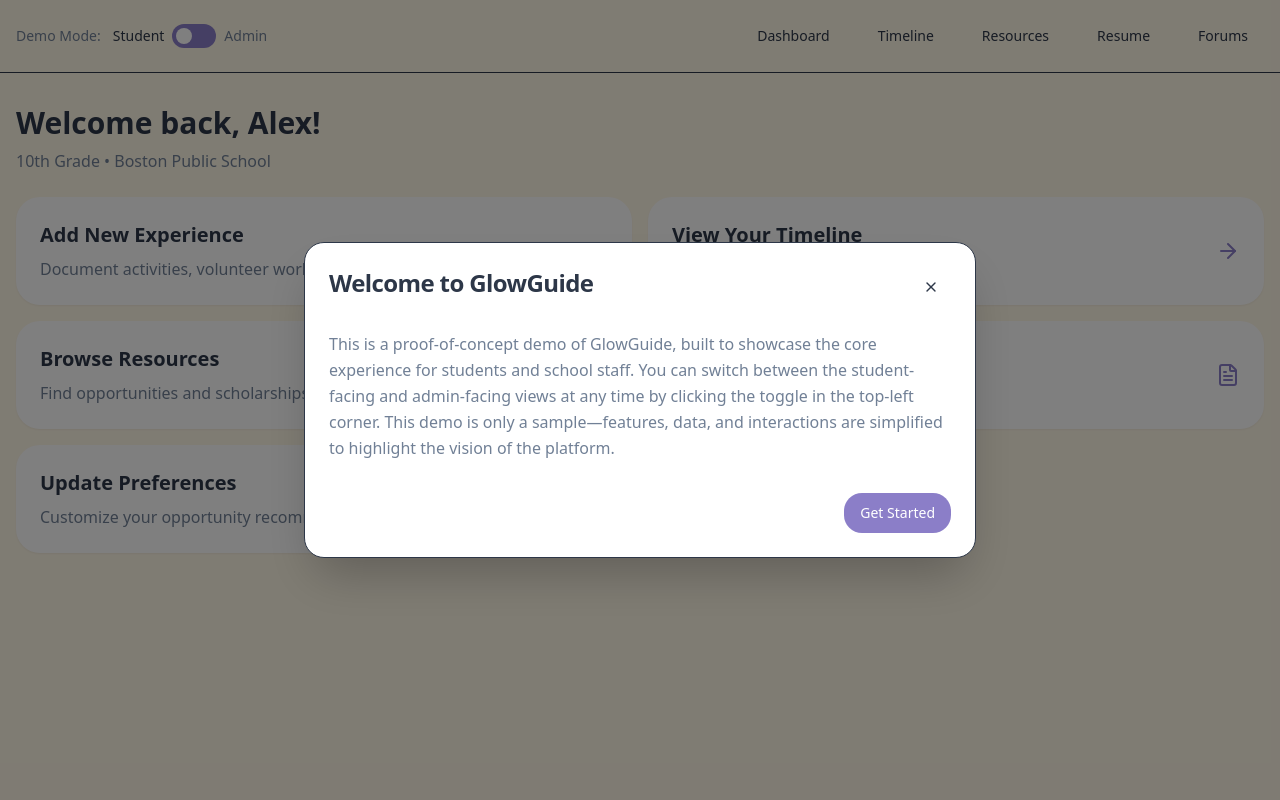
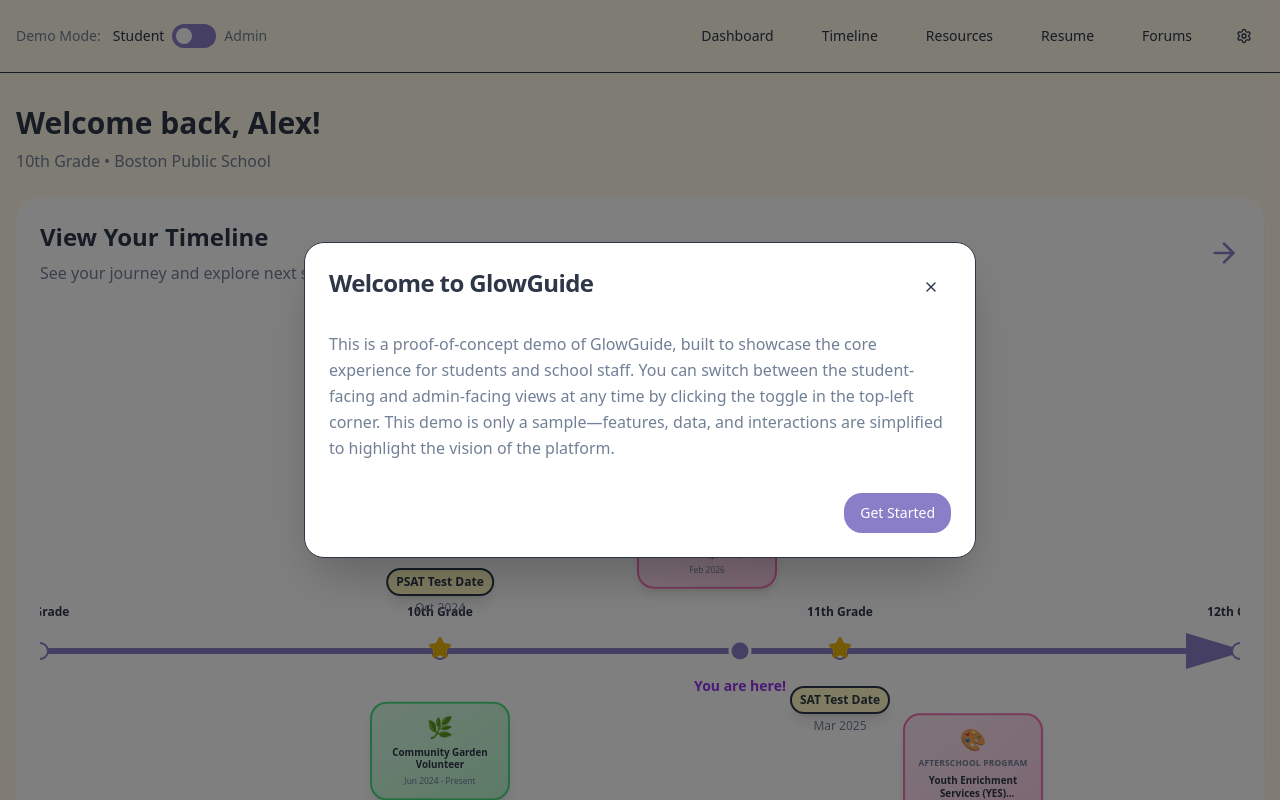
Before and after one commit to tatep27/glow-guide, a React (Vite) app: page / in a window 1280 px wide. Shown: the top 800 px of the page. Built offline with nearby package versions, Linux system fonts and the light colour scheme; the HTML template or start-up script is replaced by a standard one.

Commit message:
Add timeline preview component and update dashboard layout

```diff
--- a/src/components/layout/Header.tsx
+++ b/src/components/layout/Header.tsx
@@ -1,5 +1,6 @@
 import { Link } from 'react-router-dom'
 import { Button } from '@/components/ui/button'
+import { Settings } from 'lucide-react'
 import { useViewMode } from '@/hooks/useViewMode'
 
 export function Header() {
@@ -49,7 +50,7 @@
             </div>
           </div>
           {isStudentView && (
-            <nav className="flex gap-4">
+            <nav className="flex gap-4 items-center">
               <Link to="/">
                 <Button variant="ghost">Dashboard</Button>
               </Link>
@@ -65,6 +66,11 @@
               <Link to="/forums">
                 <Button variant="ghost">Forums</Button>
               </Link>
+              <Link to="/preferences">
+                <Button variant="ghost" size="icon" title="Preferences">
+                  <Settings className="h-4 w-4" />
+                </Button>
+              </Link>
             </nav>
           )}
         </div>
--- a/src/components/resources/ResourceList.tsx
+++ b/src/components/resources/ResourceList.tsx
@@ -18,7 +18,7 @@
   return (
     <div className="space-y-6">
       <div className="flex items-center justify-between mb-6">
-        <h2 className="text-2xl font-bold bg-gradient-to-r from-primary to-primary/60 bg-clip-text text-transparent">
+        <h2 className="text-2xl font-bold text-foreground">
           {title}
         </h2>
         <Badge variant="secondary" className="text-base px-3 py-1">{resources.length}</Badge>
--- a/src/components/timeline/Timeline.tsx
+++ b/src/components/timeline/Timeline.tsx
@@ -36,7 +36,7 @@
         const calculatedWidth = Math.max(parentWidth - 100, 2000) // Ensure minimum width
         setDimensions({
           width: calculatedWidth,
-          height: 400,
+          height: 500, // Increased from 400 to give more vertical space
         })
       }
     }
@@ -147,21 +147,23 @@
       <div className="border-3 border-primary/30 rounded-3xl p-8 bg-card/50">
         <div
           ref={containerRef}
-          className="relative overflow-x-auto overflow-y-visible pb-32 pt-20 scroll-smooth w-full"
+          className="relative overflow-x-auto overflow-y-visible pb-40 pt-32 scroll-smooth w-full"
           style={{ scrollbarWidth: 'thin' }}
         >
         <div
           className="relative"
           style={{
             width: `${dimensions.width + 300}px`, // Add padding to total width
-            height: `${dimensions.height}px`,
-            minHeight: '600px',
+            height: `${dimensions.height + 200}px`, // Increased height to accommodate cards
+            minHeight: '800px', // Increased from 600px to prevent card cutoff
             paddingLeft: '150px', // Add left padding so cards aren't cut off
             paddingRight: '150px', // Add right padding
+            paddingTop: '100px', // Add top padding for cards above timeline
+            paddingBottom: '100px', // Add bottom padding for cards below timeline
           }}
         >
           {/* SVG Path - offset by padding */}
-          <div style={{ position: 'absolute', left: '150px', top: 0 }}>
+          <div style={{ position: 'absolute', left: '150px', top: '100px' }}>
             <TimelinePathSVG
               width={dimensions.width}
               height={dimensions.height}
@@ -181,8 +183,8 @@
 
             return pastExperiences.map((experience, index) => {
               const position = experiencePositions[index]
-            // Adjust for padding offset
-            const adjustedPosition = { x: position.x + 150, y: position.y }
+            // Adjust for padding offset (horizontal and vertical)
+            const adjustedPosition = { x: position.x + 150, y: position.y + 100 }
 
               return (
                 <div
@@ -224,8 +226,8 @@
 
             return suggestedResources.map((resource, index) => {
               const position = resourcePositions[index]
-            // Adjust for padding offset
-            const adjustedPosition = { x: position.x + 150, y: position.y }
+            // Adjust for padding offset (horizontal and vertical)
+            const adjustedPosition = { x: position.x + 150, y: position.y + 100 }
 
             return (
               <div
@@ -257,8 +259,8 @@
               return acc
             }, {} as Record<number, typeof timelineEvents>)
 
-            // Timeline center Y is always at dimensions.height / 2
-            const timelineCenterY = dimensions.height / 2
+            // Timeline center Y is always at dimensions.height / 2, adjusted for padding
+            const timelineCenterY = dimensions.height / 2 + 100
 
             return timelineEvents.map((event) => {
               // For graduation events at 12th grade, position to the left of the grade marker
@@ -309,7 +311,7 @@
             className="absolute z-20"
             style={{
               left: `${dimensions.width - 100 + 150}px`, // Adjust for padding
-              top: `${dimensions.height / 2 - 200}px`, // Moved up more
+              top: `${dimensions.height / 2 - 200 + 100}px`, // Adjust for vertical padding
               transform: 'translateY(-50%)',
             }}
           >
--- /dev/null
+++ b/src/components/timeline/TimelinePreview.tsx
@@ -0,0 +1,194 @@
+import { useMemo, useRef } from 'react'
+import { useNavigate } from 'react-router-dom'
+import { TimelineCard } from './TimelineCard'
+import { TimelinePathSVG, getTimelinePath } from './TimelinePath'
+import { SpecialEventMarker } from './SpecialEventMarker'
+import type { Experience, Resource } from '@/types'
+import { alexProfile } from '@/data/alexProfile'
+import { resources } from '@/data/resources'
+import { specialEvents } from '@/data/specialEvents'
+
+// Calculate position along path (0 to 1) based on grade level
+const getGradePosition = (gradeLevel: number): number => {
+  return (gradeLevel - 9) / 3 // 9th = 0, 10th = 0.33, 11th = 0.66, 12th = 1.0
+}
+
+export function TimelinePreview({ experiences }: TimelinePreviewProps) {
+  const navigate = useNavigate()
+  const containerRef = useRef<HTMLDivElement>(null)
+  const currentGrade = alexProfile.grade
+  const previewWidth = 1200 // Increased width to enable scrolling
+  const previewHeight = 400 // Increased vertical space to prevent card cutoff
+
+  // Get past experiences (1-2 most recent)
+  const pastExperiences = useMemo(() => {
+    return experiences
+      .filter(exp => exp.gradeLevel <= currentGrade)
+      .sort((a, b) => {
+        const dateA = new Date(a.startDate).getTime()
+        const dateB = new Date(b.startDate).getTime()
+        return dateB - dateA // Most recent first
+      })
+      .slice(0, 1) // Show 1 past experience
+  }, [experiences, currentGrade])
+
+  // Get upcoming resources (future opportunities)
+  const upcomingResources = useMemo(() => {
+    return resources
+      .map(res => {
+        if (!res.deadline) {
+          // Assign a default deadline 90 days from now for sorting
+          return { ...res, deadline: new Date(Date.now() + 90 * 24 * 60 * 60 * 1000).toISOString().split('T')[0] }
+        }
+        return res
+      })
+      .filter(res => {
+        const deadlineDate = new Date(res.deadline!)
+        return deadlineDate > new Date()
+      })
+      .sort((a, b) => {
+        const dateA = new Date(a.deadline!).getTime()
+        const dateB = new Date(b.deadline!).getTime()
+        return dateA - dateB // Earliest deadline first
+      })
+      .slice(0, 2) // Show 2 upcoming resources
+  }, [])
+
+  // Get upcoming special events
+  const upcomingEvents = useMemo(() => {
+    return specialEvents
+      .filter(event => event.gradeLevel >= currentGrade)
+      .sort((a, b) => {
+        const dateA = new Date(a.date).getTime()
+        const dateB = new Date(b.date).getTime()
+        return dateA - dateB // Earliest first
+      })
+      .slice(0, 2) // Show 2 upcoming events
+  }, [currentGrade])
+
+  // Get path helper functions
+  const pathHelpers = useMemo(() => {
+    return getTimelinePath({
+      width: previewWidth,
+      height: previewHeight
+    })
+  }, [])
+
+  return (
+    <div
+      ref={containerRef}
+      className="relative overflow-x-auto overflow-y-visible"
+      style={{
+        width: '100%',
+        height: `${previewHeight + 250}px`, // Increased to accommodate cards and prevent cutoff
+        minHeight: `${previewHeight + 250}px`,
+        scrollbarWidth: 'thin',
+        WebkitOverflowScrolling: 'touch', // Smooth scrolling on iOS
+        overflowY: 'visible', // Allow cards to extend beyond container
+        paddingTop: '50px', // Extra padding at top
+        paddingBottom: '50px', // Extra padding at bottom
+      }}
+      onClick={(e) => {
+        // Allow scrolling - don't navigate on scroll
+        e.stopPropagation()
+      }}
+    >
+      <div
+        className="relative"
+        style={{
+          width: `${previewWidth}px`,
+          height: `${previewHeight + 300}px`, // Extra height to prevent card cutoff
+          margin: '0 auto',
+          minWidth: `${previewWidth}px`, // Ensure minimum width for scrolling
+          overflow: 'visible', // Allow cards to extend beyond
+          paddingTop: '100px', // Extra padding at top for cards above timeline
+          paddingBottom: '100px', // Extra padding at bottom for cards below timeline
+        }}
+      >
+        {/* SVG Path - offset by padding */}
+        <div style={{ position: 'absolute', left: 0, top: '100px' }}>
+          <TimelinePathSVG
+            width={previewWidth}
+            height={previewHeight}
+            currentGrade={currentGrade}
+          />
+        </div>
+
+        {/* Past Experience Cards - positioned before "You are here" */}
+        {pastExperiences.map((experience, index) => {
+          const t = getGradePosition(experience.gradeLevel)
+          const point = pathHelpers.getPointOnPath(t)
+
+          // Position below timeline (past experiences) - account for padding
+          const verticalOffset = 100 + 100 // Add padding offset
+
+          return (
+            <div
+              key={experience.id}
+              className="absolute z-10 pointer-events-none"
+              style={{
+                left: `${point.x}px`,
+                top: `${point.y + verticalOffset}px`,
+                transform: 'translate(-50%, -50%) scale(0.7)', // Scale down cards to 70%
+              }}
+            >
+              <TimelineCard
+                type="experience"
+                data={experience}
+                onClick={() => navigate('/timeline')}
+              />
+            </div>
+          )
+        })}
+
+        {/* Special Events - positioned on timeline */}
+        {upcomingEvents.map((event, index) => {
+          const t = getGradePosition(event.gradeLevel)
+          const point = pathHelpers.getPointOnPath(t)
+
+          // Position events on the timeline (center Y) - account for padding
+          const timelineCenterY = previewHeight / 2 + 100 // Add padding offset
+          const isAbove = index % 2 === 0
+
+          return (
+            <SpecialEventMarker
+              key={event.id}
+              event={event}
+              position={{ x: point.x, y: timelineCenterY }}
+              isAboveTimeline={isAbove}
+            />
+          )
+        })}
+
+        {/* Upcoming Resource Cards - positioned after "You are here" */}
+        {upcomingResources.map((resource, index) => {
+          // Position resources after current grade (upcoming)
+          // Distribute them between current grade and 12th grade
+          const futureT = getGradePosition(currentGrade) + ((index + 1) / (upcomingResources.length + 1)) * (1 - getGradePosition(currentGrade))
+          const point = pathHelpers.getPointOnPath(futureT)
+
+          // Alternate above/below timeline - account for padding
+          const verticalOffset = index % 2 === 0 ? -120 + 100 : 120 + 100 // Add padding offset
+
+          return (
+            <div
+              key={resource.id}
+              className="absolute z-10 pointer-events-none"
+              style={{
+                left: `${point.x}px`,
+                top: `${point.y + verticalOffset}px`,
+                transform: 'translate(-50%, -50%) scale(0.7)', // Scale down cards to 70%
+              }}
+            >
+              <TimelineCard
+                type="resource"
+                data={resource}
+                onResourceClick={() => navigate('/timeline')}
+              />
+            </div>
+          )
+        })}
+      </div>
+    </div>
+  )
+}
--- a/src/pages/DashboardPage.tsx
+++ b/src/pages/DashboardPage.tsx
@@ -1,9 +1,18 @@
-import { Link } from 'react-router-dom'
+import { Link, useNavigate } from 'react-router-dom'
 import { Card, CardContent } from '@/components/ui/card'
 import { alexProfile } from '@/data/alexProfile'
-import { ArrowRight, FileText, Settings, Plus } from 'lucide-react'
+import { ArrowRight, FileText } from 'lucide-react'
+import { useExperiences } from '@/hooks/useExperiences'
+import { TimelinePreview } from '@/components/timeline/TimelinePreview'
 
 export function DashboardPage() {
+  const navigate = useNavigate()
+  const { experiences } = useExperiences()
+
+  const handleTimelineClick = () => {
+    navigate('/timeline')
+  }
+
   return (
     <div className="space-y-6">
       <div>
@@ -16,36 +25,35 @@
         </p>
       </div>
 
-      {/* Quick Actions */}
-      <div className="grid grid-cols-1 md:grid-cols-2 gap-4">
-        <Card className="border-3 border-primary/30 rounded-3xl hover:shadow-2xl transition-all cursor-pointer">
-          <Link to="/add-experience">
-            <CardContent className="p-6">
-              <div className="flex items-center justify-between">
-                <div>
-                  <h3 className="text-xl font-bold mb-2">Add New Experience</h3>
-                  <p className="text-muted-foreground">Document activities, volunteer work, jobs, or awards</p>
-                </div>
-                <Plus className="h-6 w-6 text-primary" />
-              </div>
-            </CardContent>
-          </Link>
-        </Card>
+      {/* Timeline Preview Card - Large, Full Width */}
+      <Card
+        className="border-3 border-primary/30 rounded-3xl hover:shadow-2xl transition-all cursor-pointer"
+        onClick={handleTimelineClick}
+      >
+        <CardContent className="p-6">
+          <div className="flex items-center justify-between mb-4">
+            <div>
+              <h3 className="text-2xl font-bold mb-2">View Your Timeline</h3>
+              <p className="text-muted-foreground">See your journey and explore next steps</p>
+            </div>
+            <ArrowRight className="h-8 w-8 text-primary" />
+          </div>
 
-        <Card className="border-3 border-primary/30 rounded-3xl hover:shadow-2xl transition-all cursor-pointer">
-          <Link to="/timeline">
-            <CardContent className="p-6">
-              <div className="flex items-center justify-between">
-                <div>
-                  <h3 className="text-xl font-bold mb-2">View Your Timeline</h3>
-                  <p className="text-muted-foreground">See your journey and explore next steps</p>
-                </div>
-                <ArrowRight className="h-6 w-6 text-primary" />
-              </div>
-            </CardContent>
-          </Link>
-        </Card>
+          {/* Timeline Preview */}
+          <div
+            className="mt-4"
+            onClick={(e) => {
+              // Prevent card click when interacting with preview
+              e.stopPropagation()
+            }}
+          >
+            <TimelinePreview experiences={experiences} />
+          </div>
+        </CardContent>
+      </Card>
 
+      {/* Other Quick Actions - Resources, Resume, Forums */}
+      <div className="grid grid-cols-1 md:grid-cols-3 gap-4">
         <Card className="border-3 border-primary/30 rounded-3xl hover:shadow-2xl transition-all cursor-pointer">
           <Link to="/resources">
             <CardContent className="p-6">
@@ -75,14 +83,14 @@
         </Card>
 
         <Card className="border-3 border-primary/30 rounded-3xl hover:shadow-2xl transition-all cursor-pointer">
-          <Link to="/preferences">
+          <Link to="/forums">
             <CardContent className="p-6">
               <div className="flex items-center justify-between">
                 <div>
-                  <h3 className="text-xl font-bold mb-2">Update Preferences</h3>
-                  <p className="text-muted-foreground">Customize your opportunity recommendations</p>
+                  <h3 className="text-xl font-bold mb-2">Forums</h3>
+                  <p className="text-muted-foreground">Connect with peers and counselors</p>
                 </div>
-                <Settings className="h-6 w-6 text-primary" />
+                <ArrowRight className="h-6 w-6 text-primary" />
               </div>
             </CardContent>
           </Link>
```
Also changed, not shown: src/data/goals.ts (line endings or trailing spaces), src/hooks/useViewMode.ts (line endings or trailing spaces).
